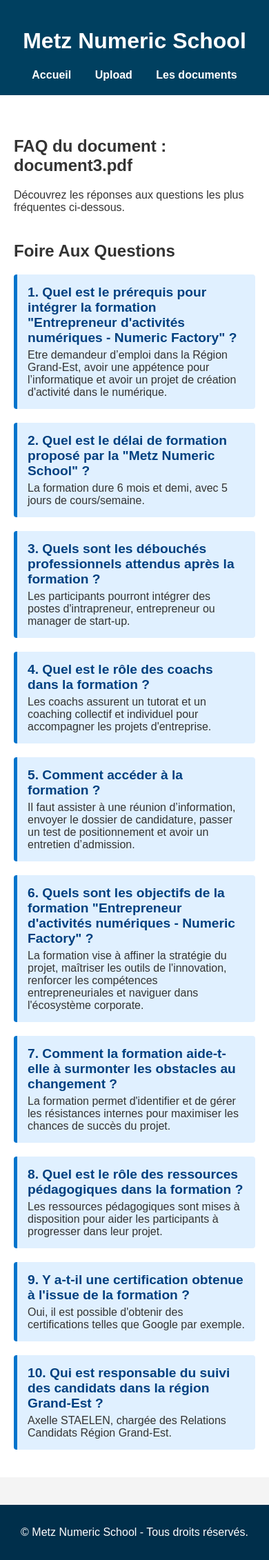
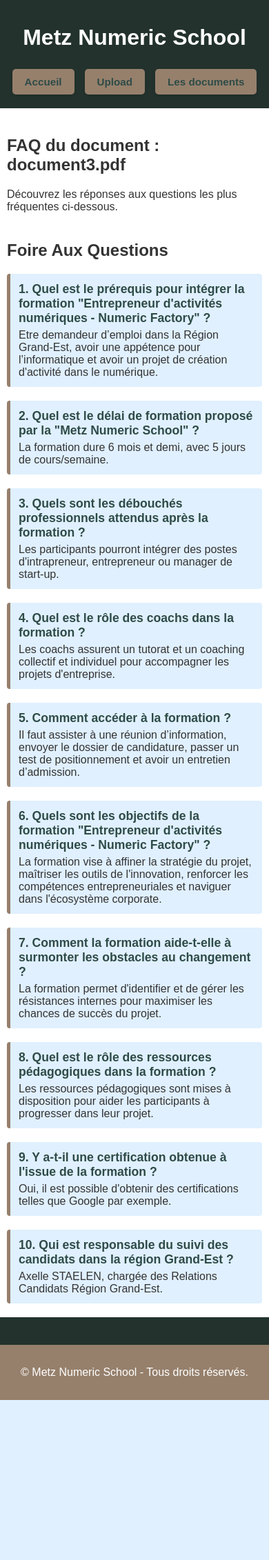
Before and after one commit to CLSGDRT/FAQIA, a Flask app: page /faq in a window 390 px wide. Shown: the whole page at 69% size. After the commit the page ends 2030 px from the top, so only its background shows below. Run offline with Flask 3, Linux system fonts and the light colour scheme.

Commit message:
style(global):unification des couleurs

```diff
--- a/static/style.css
+++ b/static/style.css
@@ -1,12 +1,14 @@
+/* Base */
 body {
     font-family: Arial, sans-serif;
     margin: 0;
-    background-color: #f4f4f4;
+    background-color: #23322D;
     color: #333;
 }
 
+/* Header */
 header {
-    background-color: #004060;
+    background-color: #23322D;
     color: white;
     padding: 20px;
     text-align: center;
@@ -14,22 +16,39 @@ header {
 
 nav {
     margin-top: 10px;
+    display: flex;
+    justify-content: center;
+    gap: 15px;
+    flex-wrap: wrap;
 }
 
 nav a {
-    color: white;
-    margin: 0 15px;
+    background-color: #96806c;
+    color: #2e4b47;
+    padding: 10px 18px;
     text-decoration: none;
     font-weight: bold;
+    border-radius: 5px;
+    transition: background-color 0.3s ease, transform 0.2s ease;
+    box-shadow: 0 2px 5px rgba(0, 0, 0, 0.1);
 }
 
+nav a:hover {
+    background-color: #886b55;
+    transform: scale(1.05);
+}
+
+/* Contenu principal */
 main {
     padding: 40px 20px;
     max-width: 1000px;
+    width: 100%;
     margin: auto;
     background-color: white;
+    box-sizing: border-box;
 }
 
+/* Section FAQ */
 #faq {
     margin-top: 40px;
 }
@@ -43,35 +62,37 @@ main {
 .faq-item {
     background-color: #e0f0ff;
     padding: 15px;
-    border-left: 5px solid #0074cc;
+    border-left: 5px solid #96806c;
     border-radius: 4px;
 }
 
 .faq-item .question {
     margin: 0;
     font-size: 1.2em;
-    color: #004080;
+    color: #2e4b47;
 }
 
 .faq-item .answer {
     margin: 5px 0 0 0;
 }
 
+/* Footer */
 footer {
     text-align: center;
-    background-color: #002f4b;
+    background-color: #96806c;
     color: white;
     padding: 15px;
     margin-top: 40px;
 }
 
+/* Loader */
 .loader {
     display: inline-block;
     width: 14px;
     height: 14px;
     margin-left: 8px;
     border: 2px solid #fff;
-  border-top: 2px solid #3498db;
+    border-top: 2px solid #96806c;
     border-radius: 50%;
     animation: spin 0.8s linear infinite;
     vertical-align: middle;
@@ -85,3 +106,209 @@ footer {
     0% { transform: rotate(0deg); }
     100% { transform: rotate(360deg); }
 }
+
+/* Bloc de bienvenue */
+#welcome {
+    background-color: #e6f2ff;
+    padding: 20px;
+    border-left: 5px solid #96806c;
+    border-radius: 4px;
+    margin-bottom: 40px;
+    box-sizing: border-box;
+}
+
+#welcome h2 {
+    margin-top: 0;
+    color: #2e4b47;
+    font-size: 1.8em;
+}
+
+#welcome p {
+    margin: 10px 0;
+    line-height: 1.6;
+}
+
+/* Bouton FAQ */
+#faq-generator {
+    margin-top: 20px;
+}
+
+#generate-faq-btn {
+    background-color: #2e4b47;
+    color: white;
+    border: none;
+    padding: 10px 18px;
+    font-size: 1em;
+    border-radius: 4px;
+    cursor: pointer;
+}
+
+#generate-faq-btn:hover {
+    background-color: #2e4b47;
+}
+
+/* ========================= */
+/*        Responsive         */
+/* ========================= */
+
+@media screen and (max-width: 768px) {
+    header, footer {
+        padding: 15px;
+    }
+
+    nav a {
+        display: inline-block;
+        margin: 10px 5px;
+        font-size: 0.95em;
+    }
+
+    main {
+        padding: 20px 10px;
+    }
+
+    #welcome h2 {
+        font-size: 1.5em;
+    }
+
+    .faq-item .question {
+        font-size: 1.1em;
+    }
+
+    #generate-faq-btn {
+        width: 100%;
+        font-size: 1em;
+        padding: 12px;
+    }
+}
+
+@media screen and (max-width: 480px) {
+    nav a {
+        display: block;
+        text-align: center;
+        margin: 5px 0;
+    }
+
+    #welcome {
+        padding: 15px;
+    }
+
+    #welcome h2 {
+        font-size: 1.3em;
+    }
+
+    .faq-item {
+        padding: 12px;
+    }
+
+    #generate-faq-btn {
+        font-size: 0.95em;
+    }
+}
+
+#documents {
+    margin-top: 0px;
+    padding: 20px;
+    background-color: #fdfaf7;
+    border-radius: 8px;
+    box-shadow: 0 2px 6px rgba(0, 0, 0, 0.08);
+}
+
+#documents h2 {
+    color: #2e4b47;
+    margin-top: 0;
+    font-size: 1.6em;
+    border-bottom: 2px solid #96806c;
+    padding-bottom: 10px;
+    margin-bottom: 20px;
+}
+
+#documents ul {
+    list-style: none;
+    padding-left: 0;
+    display: flex;
+    flex-direction: column;
+    gap: 15px;
+}
+
+#documents li {
+    background-color: #f0ede9;
+    padding: 15px;
+    border-left: 5px solid #96806c;
+    border-radius: 5px;
+    transition: background-color 0.3s ease;
+}
+
+#documents li:hover {
+    background-color: #e6e0da;
+}
+
+#documents a {
+    color: #2e4b47;
+    text-decoration: none;
+    font-weight: bold;
+    font-size: 1.1em;
+}
+
+#documents a:hover {
+    text-decoration: underline;
+}
+
+#documents small {
+    display: block;
+    color: #555;
+    margin-top: 5px;
+    font-size: 0.9em;
+}
+
+#upload {
+    margin-top: 0px;
+    padding: 20px;
+    background-color: #fdfaf7;
+    border-radius: 8px;
+    box-shadow: 0 2px 6px rgba(0, 0, 0, 0.08);
+    border-left: 5px solid #96806c;
+}
+
+#upload h2 {
+    color: #2e4b47;
+    font-size: 1.6em;
+    border-bottom: 2px solid #96806c;
+    padding-bottom: 10px;
+    margin-bottom: 20px;
+}
+
+#upload form {
+    display: flex;
+    flex-direction: column;
+    gap: 20px;
+}
+
+#upload label {
+    font-weight: bold;
+    color: #2e4b47;
+}
+
+#upload input[type="file"] {
+    border: 1px solid #ccc;
+    padding: 8px;
+    border-radius: 4px;
+    background-color: #fff;
+    font-family: inherit;
+}
+
+#upload button[type="submit"] {
+    background-color: #96806c;
+    color: white;
+    border: none;
+    padding: 10px 18px;
+    font-size: 1em;
+    border-radius: 5px;
+    cursor: pointer;
+    align-self: flex-start;
+    transition: background-color 0.3s ease, transform 0.2s ease;
+}
+
+#upload button[type="submit"]:hover {
+    background-color: #886b55;
+    transform: scale(1.05);
+}
--- a/templates/base.html
+++ b/templates/base.html
@@ -17,7 +17,17 @@
 
     <main>
         {% block content %}
-        <p>Bienvenue</p>
+        <section id="welcome">
+            <h2>Bienvenue sur FAQIA – FAQ Assistée par l'IA</h2>
+            <p>
+                FAQIA est une plateforme web intelligente qui propose une Foire Aux Questions générée automatiquement, à partir de documents PDF, grâce à l’intelligence artificielle.
+            </p>
+            <p></p>
+            <p>
+                Les administrateurs peuvent enrichir, corriger ou ajouter des questions/réponses manuellement via une interface dédiée, tout en suivant les statistiques de fréquentation du site.
+            </p>
+        </section>
+
         {% endblock %}
     </main>
 
```
Also changed, not shown: database/faqia.db, 1 other file. Lines whose indentation alone changed are shown as unchanged.
